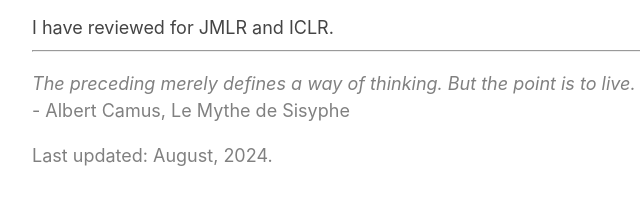
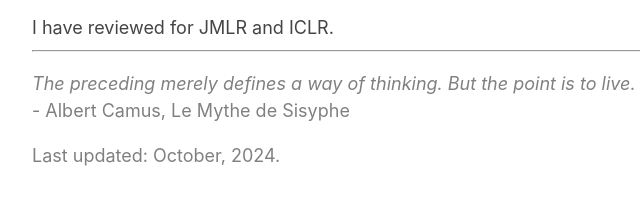
Before and after one commit to jjcmoon/jjcmoon.github.io, a plain HTML site: page index.html in a window 1280 px wide. Shown: the part 1283-1488 px from the top of the page, 283-923 px from the left. Drawn offline with Linux system fonts and the light colour scheme.

Commit message:
changed date

```diff
--- a/index.html
+++ b/index.html
@@ -114,7 +114,7 @@ I have reviewed for JMLR and ICLR.
     <em>The preceding merely defines a way of thinking. But the point is to live.</em><br>
     - Albert Camus, Le Mythe de Sisyphe
   </p>
-Last updated: August, 2024.
+Last updated: October, 2024.
 </div>
 
 </body>
```
